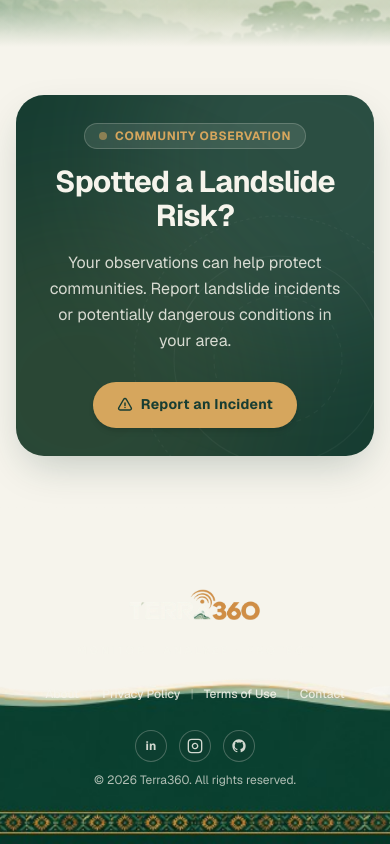
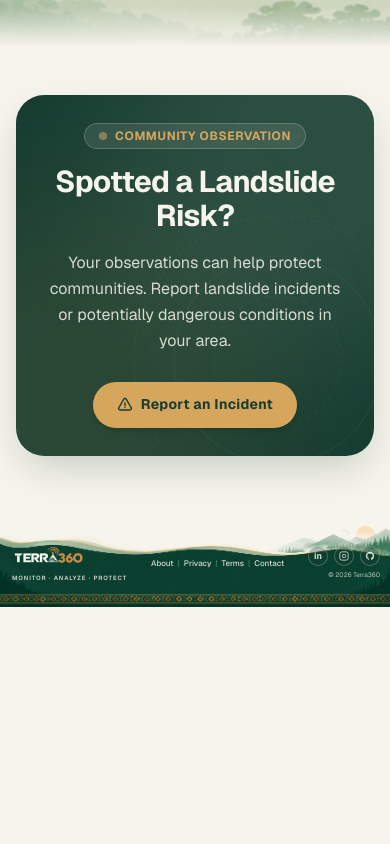
Before and after one commit to PranavN145/Tera360, a Next.js app in the folder frontend/: page / in a window 390 px wide. Shown: the part 6193-7037 px from the top of the page. After the commit the page ends 6800 px from the top, so only its background shows below. Built offline with nearby package versions, Linux system fonts and the light colour scheme; no server answers.

Commit message:
Footer changes according to the phone

```diff
--- a/frontend/src/components/layout/Footer.tsx
+++ b/frontend/src/components/layout/Footer.tsx
@@ -23,75 +23,77 @@ export default function Footer() {
 
       {/* Footer Content Container */}
       {/* Positioned inside the dark green valley between the top wavy curve and the bottom tribal pattern */}
-      <div className="relative z-10 w-full max-w-[1340px] mx-auto px-4 sm:px-6 lg:px-10 xl:px-14 pt-20 sm:pt-24 lg:pt-28 pb-14 sm:pb-16 lg:pb-20">
-        <div className="flex flex-col md:flex-row items-center justify-between gap-6 md:gap-8">
+      <div className="relative z-10 w-full max-w-[1340px] mx-auto px-2.5 xs:px-4 sm:px-6 lg:px-10 xl:px-14 pt-10 xs:pt-14 sm:pt-18 md:pt-24 lg:pt-28 pb-6 xs:pb-8 sm:pb-12 md:pb-16 lg:pb-20">
+        <div className="flex flex-row items-center justify-between gap-1.5 xs:gap-3 sm:gap-6 md:gap-8">
 
-          {/* Left: Footer Logo & Tagline */}
-          <div className="flex flex-col items-center md:items-start gap-2 shrink-0">
+          {/* Left: Footer Logo & Tagline (Desktop & Mobile consistent) */}
+          <div className="flex flex-col items-start gap-1 sm:gap-1.5 md:gap-2 shrink-0">
             <Link
               href="/"
               className="flex items-center rounded-lg focus-visible:outline-2 focus-visible:outline-white/60 transition-opacity hover:opacity-95"
               aria-label="Terra360 Home"
             >
-              <div className="relative w-[175px] sm:w-[200px] lg:w-[220px] h-[50px] sm:h-[58px] lg:h-[64px]">
+              <div className="relative w-[90px] xs:w-[120px] sm:w-[165px] md:w-[200px] lg:w-[220px] h-[26px] xs:h-[35px] sm:h-[48px] md:h-[58px] lg:h-[64px]">
                 <Image
                   src="/images/footer_logo.png"
                   alt="Terra360"
                   fill
-                  sizes="220px"
-                  className="object-contain object-center md:object-left"
+                  sizes="(max-width: 640px) 120px, 220px"
+                  className="object-contain object-left"
                 />
               </div>
             </Link>
-            <span className="text-[11px] sm:text-[12.5px] lg:text-[13.5px] font-semibold tracking-[0.25em] text-[#F6F4EC]/85 uppercase pl-0.5">
+            <span className="text-[6px] xs:text-[7.5px] sm:text-[10px] md:text-[12px] lg:text-[13.5px] font-semibold tracking-[0.16em] sm:tracking-[0.22em] md:tracking-[0.25em] text-[#F6F4EC]/85 uppercase pl-0.5">
               MONITOR · ANALYZE · PROTECT
             </span>
           </div>
 
           {/* Center: Footer Navigation Links with Vertical Dividers */}
           <nav
-            className="flex flex-wrap items-center justify-center gap-2.5 sm:gap-4 text-xs sm:text-[14px] text-[#F6F4EC]/85 font-medium"
+            className="flex flex-wrap items-center justify-center gap-1 xs:gap-2 sm:gap-3 md:gap-4 text-[8px] xs:text-[10px] sm:text-[12.5px] md:text-[14px] text-[#F6F4EC]/85 font-medium px-1"
             aria-label="Footer Navigation"
           >
             <Link
               href="/about"
-              className="hover:text-white transition-colors py-1 focus-visible:outline-2 focus-visible:outline-white/60 rounded-xs"
+              className="hover:text-white transition-colors py-0.5 focus-visible:outline-2 focus-visible:outline-white/60 rounded-xs"
             >
               About
             </Link>
             <span className="text-[#F6F4EC]/30" aria-hidden="true">|</span>
             <Link
               href="/privacy"
-              className="hover:text-white transition-colors py-1 focus-visible:outline-2 focus-visible:outline-white/60 rounded-xs"
+              className="hover:text-white transition-colors py-0.5 focus-visible:outline-2 focus-visible:outline-white/60 rounded-xs"
             >
-              Privacy Policy
+              <span className="hidden xs:inline">Privacy Policy</span>
+              <span className="xs:hidden">Privacy</span>
             </Link>
             <span className="text-[#F6F4EC]/30" aria-hidden="true">|</span>
             <Link
               href="/terms"
-              className="hover:text-white transition-colors py-1 focus-visible:outline-2 focus-visible:outline-white/60 rounded-xs"
+              className="hover:text-white transition-colors py-0.5 focus-visible:outline-2 focus-visible:outline-white/60 rounded-xs"
             >
-              Terms of Use
+              <span className="hidden xs:inline">Terms of Use</span>
+              <span className="xs:hidden">Terms</span>
             </Link>
             <span className="text-[#F6F4EC]/30" aria-hidden="true">|</span>
             <Link
               href="/contact"
-              className="hover:text-white transition-colors py-1 focus-visible:outline-2 focus-visible:outline-white/60 rounded-xs"
+              className="hover:text-white transition-colors py-0.5 focus-visible:outline-2 focus-visible:outline-white/60 rounded-xs"
             >
               Contact
             </Link>
           </nav>
 
           {/* Right: Social Media Icons & Copyright */}
-          <div className="flex flex-col items-center md:items-end gap-2.5 shrink-0">
+          <div className="flex flex-col items-end gap-1 sm:gap-1.5 md:gap-2.5 shrink-0">
             {/* Social Media Circular Icons */}
-            <div className="flex items-center gap-3">
+            <div className="flex items-center gap-1.5 xs:gap-2 sm:gap-2.5 md:gap-3">
               {/* LinkedIn */}
               <a
                 href="https://linkedin.com"
                 target="_blank"
                 rel="noopener noreferrer"
-                className="w-8 h-8 rounded-full border border-[#F6F4EC]/25 hover:border-[#F6F4EC]/60 bg-[#173D32]/30 hover:bg-[#F6F4EC]/10 flex items-center justify-center text-[#F6F4EC]/85 hover:text-white transition-all text-xs font-bold"
+                className="w-5 h-5 xs:w-6 xs:h-6 sm:w-7 sm:h-7 md:w-8 md:h-8 rounded-full border border-[#F6F4EC]/25 hover:border-[#F6F4EC]/60 bg-[#173D32]/30 hover:bg-[#F6F4EC]/10 flex items-center justify-center text-[#F6F4EC]/85 hover:text-white transition-all text-[9px] xs:text-[10px] sm:text-xs font-bold"
                 aria-label="LinkedIn"
               >
                 <span>in</span>
@@ -102,11 +104,11 @@ export default function Footer() {
                 href="https://instagram.com"
                 target="_blank"
                 rel="noopener noreferrer"
-                className="w-8 h-8 rounded-full border border-[#F6F4EC]/25 hover:border-[#F6F4EC]/60 bg-[#173D32]/30 hover:bg-[#F6F4EC]/10 flex items-center justify-center text-[#F6F4EC]/85 hover:text-white transition-all"
+                className="w-5 h-5 xs:w-6 xs:h-6 sm:w-7 sm:h-7 md:w-8 md:h-8 rounded-full border border-[#F6F4EC]/25 hover:border-[#F6F4EC]/60 bg-[#173D32]/30 hover:bg-[#F6F4EC]/10 flex items-center justify-center text-[#F6F4EC]/85 hover:text-white transition-all"
                 aria-label="Instagram"
               >
                 <svg
-                  className="w-4 h-4"
+                  className="w-2.5 h-2.5 xs:w-3 xs:h-3 sm:w-3.5 sm:h-3.5 md:w-4 md:h-4"
                   fill="none"
                   viewBox="0 0 24 24"
                   stroke="currentColor"
@@ -124,11 +126,11 @@ export default function Footer() {
                 href="https://github.com"
                 target="_blank"
                 rel="noopener noreferrer"
-                className="w-8 h-8 rounded-full border border-[#F6F4EC]/25 hover:border-[#F6F4EC]/60 bg-[#173D32]/30 hover:bg-[#F6F4EC]/10 flex items-center justify-center text-[#F6F4EC]/85 hover:text-white transition-all"
+                className="w-5 h-5 xs:w-6 xs:h-6 sm:w-7 sm:h-7 md:w-8 md:h-8 rounded-full border border-[#F6F4EC]/25 hover:border-[#F6F4EC]/60 bg-[#173D32]/30 hover:bg-[#F6F4EC]/10 flex items-center justify-center text-[#F6F4EC]/85 hover:text-white transition-all"
                 aria-label="GitHub"
               >
                 <svg
-                  className="w-4 h-4 fill-current"
+                  className="w-2.5 h-2.5 xs:w-3 xs:h-3 sm:w-3.5 sm:h-3.5 md:w-4 md:h-4 fill-current"
                   viewBox="0 0 24 24"
                   aria-hidden="true"
                 >
@@ -142,8 +144,9 @@ export default function Footer() {
             </div>
 
             {/* Copyright Note */}
-            <p className="text-xs text-[#F6F4EC]/70 font-normal">
-              © 2026 Terra360. All rights reserved.
+            <p className="text-[6.5px] xs:text-[8px] sm:text-[10px] md:text-xs text-[#F6F4EC]/75 font-normal whitespace-nowrap">
+              <span className="hidden sm:inline">© 2026 Terra360. All rights reserved.</span>
+              <span className="sm:hidden">© 2026 Terra360</span>
             </p>
           </div>
 
```
